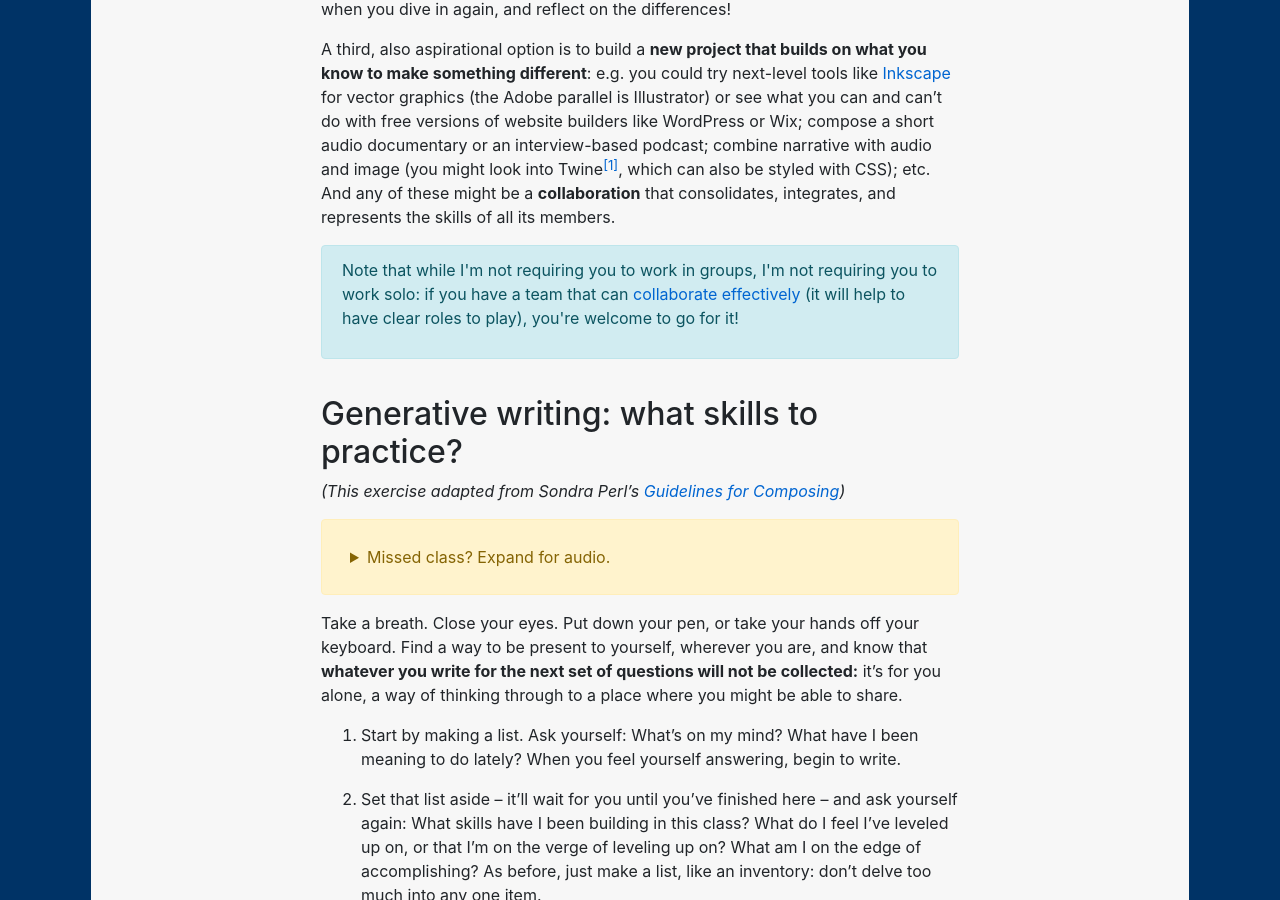
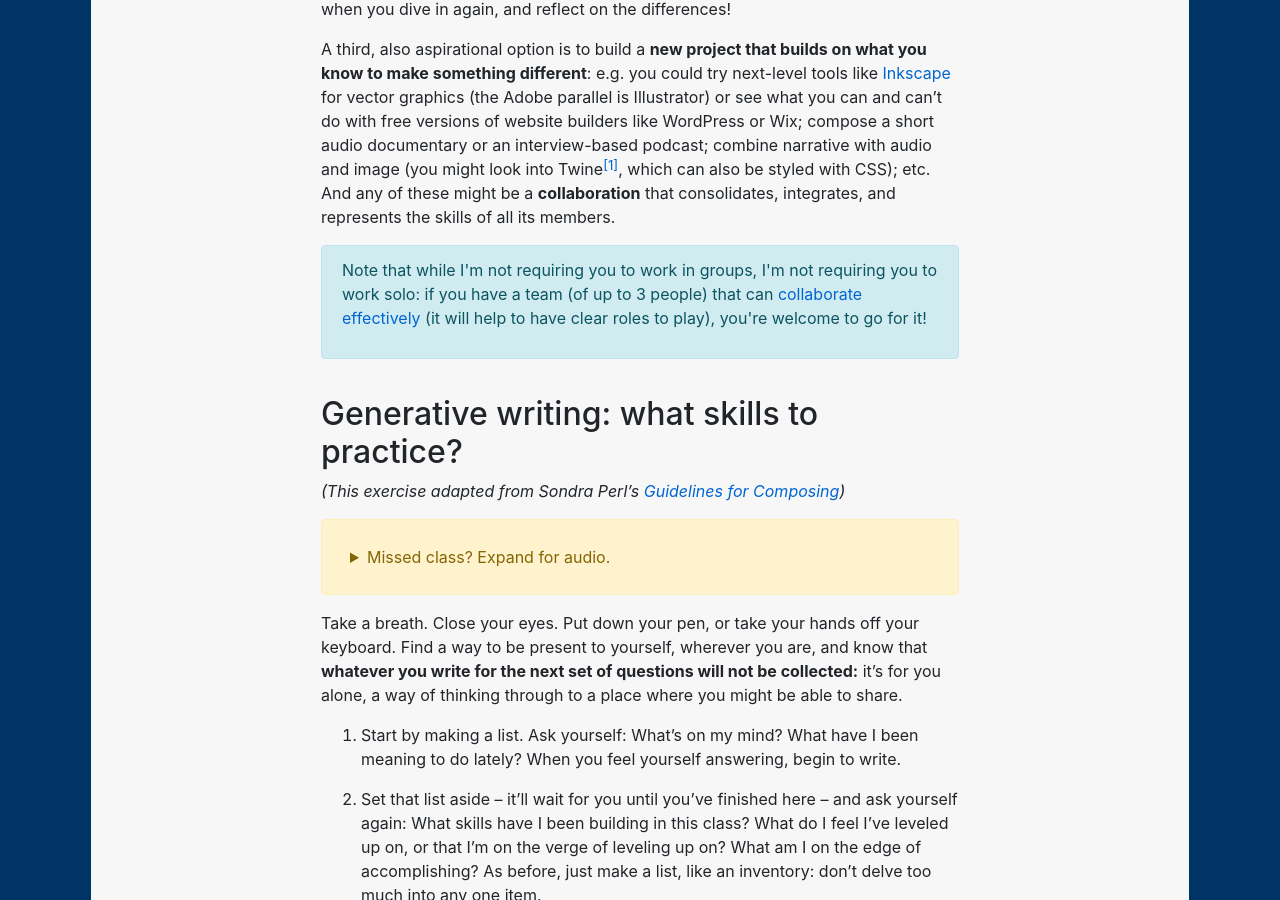
Before and after one commit to benmiller314/cdm2025spring, a Jekyll site: the page built from plans/lesson-23.md, in a window 1280 px wide and 900 px high, scrolled down 3924 px. Built offline with Jekyll 4.4.1, drawn with Linux system fonts in a browser that asks for light colours; our own code applies the rules of GitHub Pages for plain Markdown files.

Commit message:
limit group size to 3 people
because beyond that has led to problems in the past with scheduling / participation balance

```diff
--- a/plans/lesson-23.md
+++ b/plans/lesson-23.md
@@ -128,7 +128,7 @@ Another, more ambitious option would be to make a **_second_ project in the vein
 A third, also aspirational option is to build a **new project that builds on what you know to make something different**: e.g. you could try next-level tools like [Inkscape](https://www.youtube.com/watch?v=pa6a7oz7vEE) for vector graphics (the Adobe parallel is Illustrator) or see what you can and can't do with free versions of website builders like WordPress or Wix; <!-- Ableton for music mixing (there's a [free trial](https://www.ableton.com/en/trial/)); or try for one of the ideas you'd already [proposed on the Issue Queue]({{site.github.issues_url}}?q=is%3Aissue+is%3Aopen+label%3A%22paying+forward%22), like 2D animation (maybe with [Synfig](https://www.synfig.org/)) --> compose a short audio documentary or an interview-based podcast; combine narrative with audio and image (you might look into Twine<a id="ftnref1" href="#ftn1" class="ftnref">[1]</a>, which can also be styled with CSS); etc. And any of these might be a **collaboration** that consolidates, integrates, and represents the skills of all its members.
 
 <div class="alert alert-info">
-<p>Note that while I'm not requiring you to work in groups, I'm not requiring you to work solo: if you have a team that can <a href="https://pitt.box.com/s/96l347yyrx2e69lkx635bl0jac4beaye">collaborate effectively</a> (it will help to have clear roles to play), you're welcome to go for it!</p>
+<p>Note that while I'm not requiring you to work in groups, I'm not requiring you to work solo: if you have a team (of up to 3 people) that can <a href="https://pitt.box.com/s/96l347yyrx2e69lkx635bl0jac4beaye">collaborate effectively</a> (it will help to have clear roles to play), you're welcome to go for it!</p>
 <!--
 <p>If you are thinking of going the group route, let me know, so I can give advice re: team roles and workflows for shared repositories. (You may also want to read <a href="https://pitt.box.com/s/96l347yyrx2e69lkx635bl0jac4beaye">this excerpt from <em>Writer/Designer</em></a>, on more general strategies for communication for cooperation during collaboration. Some good information there!)</p> -->
 </div>
```
